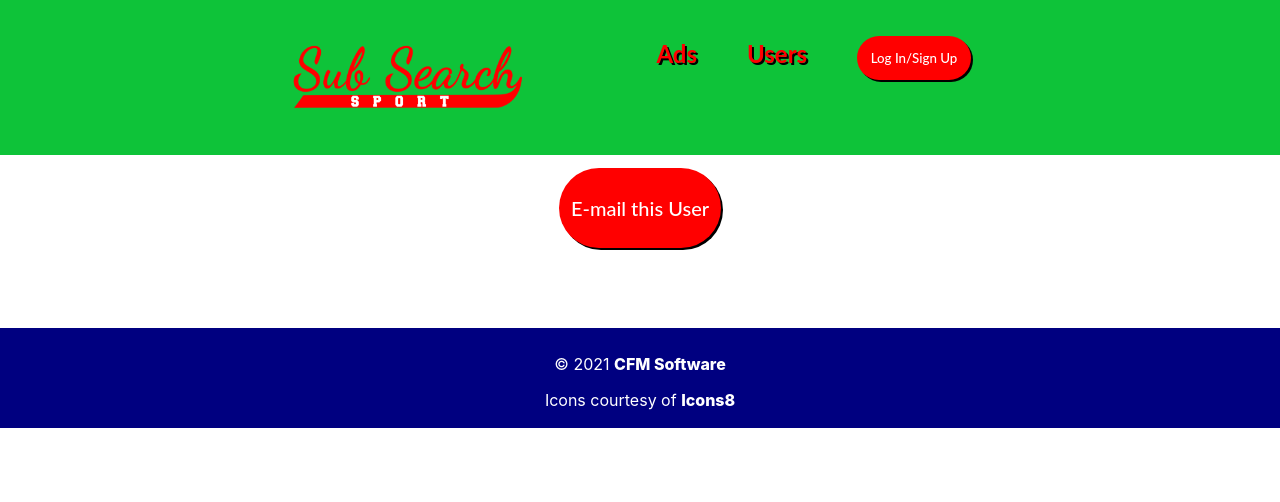
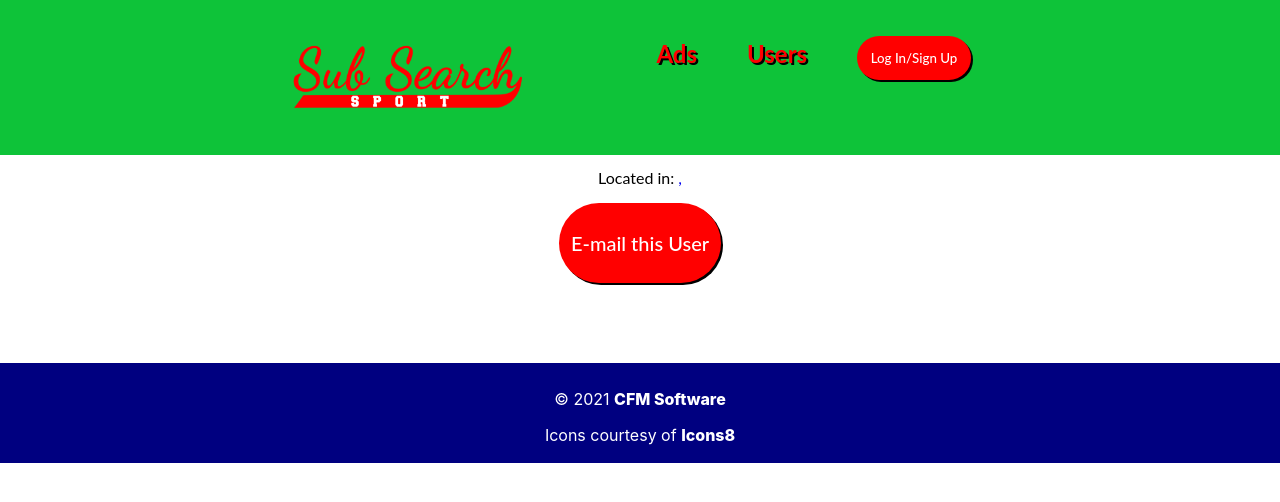
Before and after one commit to tlasalle5027/SubSearchSports, a React (Create React App) app in the folder client/: page /users/1 in a window 1280 px wide. Shown: the top 502 px of the page. Built offline with nearby package versions, Linux system fonts and the light colour scheme; no server answers.

Commit message:
Created link to User Profile from Ads

```diff
--- a/client/src/components/AdsPage/Ad/Ad.js
+++ b/client/src/components/AdsPage/Ad/Ad.js
@@ -11,6 +11,7 @@ class Ad extends React.Component{
 
         this.createAdLink = this.createAdLink.bind(this);
         this.createGoogleMapsLink = this.createGoogleMapsLink.bind(this);
+        this.createProfileLink = this.createProfileLink.bind(this);
         this.createSportIcon = this.createSportIcon.bind(this);
     }
 
@@ -28,6 +29,10 @@ class Ad extends React.Component{
 
     createGoogleMapsLink(){
         return `https://maps.google.com/?q=${this.props.ad.location_name}, ${this.props.ad.location_address_one}, ${this.props.ad.location_city} ${this.props.ad.location_state}, ${this.props.ad.location_zip}`;
+    }
+
+    createProfileLink(){
+        return `/users/${this.props.ad.posted_by_id}`;
     }
 
     createSportIcon(){
@@ -53,7 +58,7 @@ class Ad extends React.Component{
             <section className="ad">
                 <section className="adInfo">
                     <a href={this.createAdLink()}><h1>{this.props.ad.ad_title}</h1></a>
-                    <p>Posted By: {this.state.userInfo.user_name}</p>
+                    <p>Posted By: <a href={this.createProfileLink()}>{this.state.userInfo.user_name}</a></p>
                     <a href={this.createGoogleMapsLink()}>{this.props.ad.location_name}</a>
                     <p>Date Posted: {helpers.formatDate(this.props.ad.date_posted)}</p>
                     <p>Date Needed: {helpers.formatDate(this.props.ad.date_needed)}</p>
--- a/client/src/components/AdsPage/AdPage/AdPage.js
+++ b/client/src/components/AdsPage/AdPage/AdPage.js
@@ -17,6 +17,7 @@ class AdPage extends React.Component{
         };
 
         this.createGoogleMapsLink = this.createGoogleMapsLink.bind(this);
+        this.createProfileLink = this.createProfileLink.bind(this);
     }
 
     componentDidMount(){
@@ -47,11 +48,15 @@ class AdPage extends React.Component{
         return `https://maps.google.com/?q=${this.state.ad.location_name}, ${this.state.ad.location_address_one}, ${this.state.ad.location_city} ${this.state.ad.location_state}, ${this.state.ad.location_zip}`;
     }
 
+    createProfileLink(){
+        return `/users/${this.state.ad.posted_by_id}`;
+    }
+
     render(){
         return(
             <section className="adPage">
                 <h1>{this.state.ad.ad_title}</h1>
-                <p>Posted by: {this.state.userName}</p>
+                <p>Posted by: <a href={this.createProfileLink()}>{this.state.userName}</a></p>
                 <p>Located at: <a href={this.createGoogleMapsLink()}>{this.state.ad.location_name}</a></p>
                 <h2>Date Posted: {this.state.datePosted}</h2>
                 <h2>Date Needed: {this.state.dateNeeded}</h2>
--- a/client/src/components/UsersPage/UserProfile/UserProfile.js
+++ b/client/src/components/UsersPage/UserProfile/UserProfile.js
@@ -14,6 +14,7 @@ class UserProfile extends React.Component{
         };
 
         this.createMailToLink = this.createMailToLink.bind(this);
+        this.createGoogleMapsLink = this.createGoogleMapsLink.bind(this);
     }
 
     componentDidMount(){
@@ -30,6 +31,10 @@ class UserProfile extends React.Component{
         });
     }
 
+    createGoogleMapsLink(){
+        return `https://maps.google.com/?q=${this.state.profileInfo.user_city} ${this.state.profileInfo.user_state}, ${this.state.profileInfo.user_zip}`;
+    }
+
     createMailToLink(){
         return `mailto:${this.state.user.email}?subject=I found you on Sub Search Sport`;
 
@@ -40,6 +45,7 @@ class UserProfile extends React.Component{
             <section className="userProfile">
                 <h1>{this.state.user.first_name} {this.state.user.last_name}</h1>
                 <h2>{this.state.user.user_name}</h2>
+                <p>Located in: <a href={this.createGoogleMapsLink()}>{this.state.profileInfo.user_city}, {this.state.profileInfo.user_state}</a></p>
                 <p>{this.state.profileInfo.profile_bio}</p>
                 <a href={this.createMailToLink()}><button className="contactPlayer">E-mail this User</button></a>
             </section>
```
Also changed, not shown: 1 other file (tests, documents, lock files or other folders).
